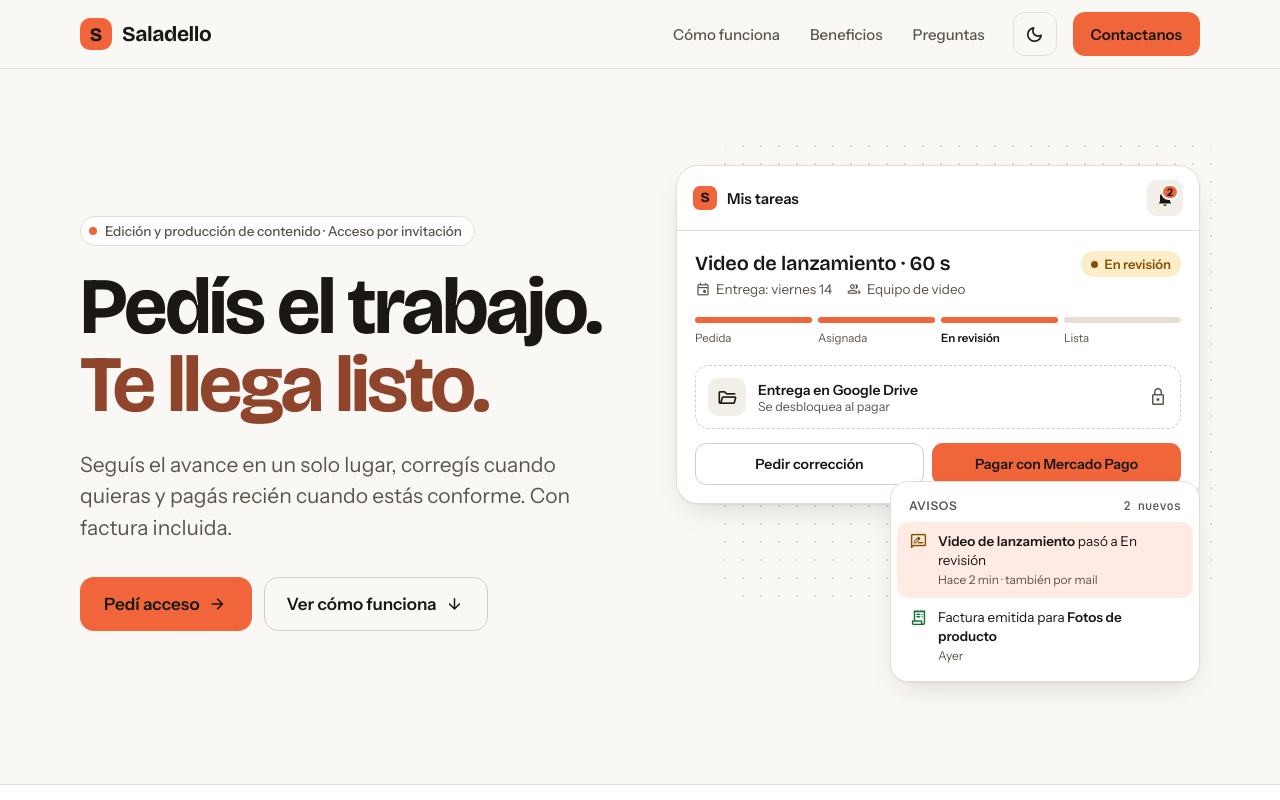
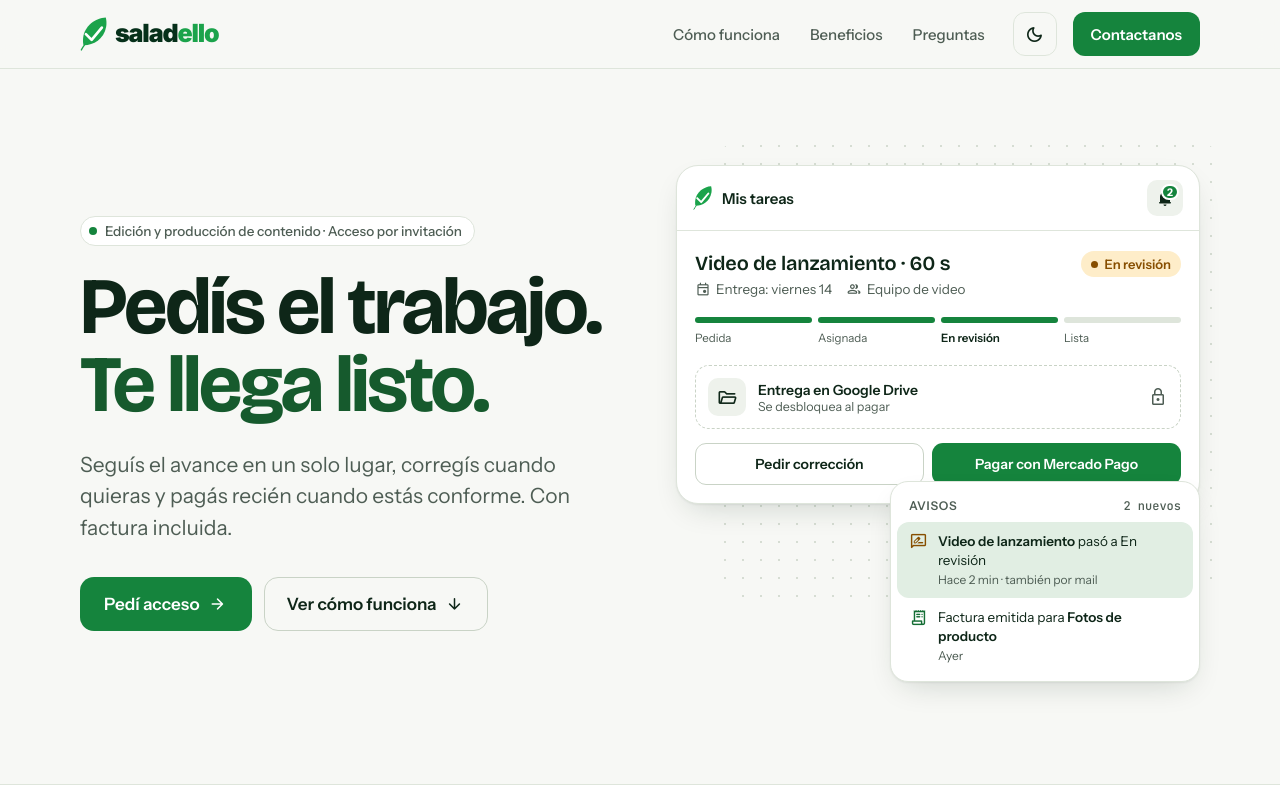
Before and after one commit to nicoblan/saladello-landing, a plain HTML site: page index.html in a window 1280 px wide. Shown: the top 800 px of the page. Drawn offline with nearby package versions, Linux system fonts and the light colour scheme.

Commit message:
Logo nuevo de Saladello y paleta verde
- Hoja con tilde + saladello en el header, el pie y el mockup
- Favicon e imagen para compartir en redes
- Colores de naranja a verde, en modo claro y oscuro

Co-Authored-By: Claude Opus 5.5 <noreply@anthropic.com>

```diff
--- a/index.html
+++ b/index.html
@@ -5,8 +5,13 @@
 <meta name="viewport" content="width=device-width, initial-scale=1">
 <title>Saladello — Pedís el trabajo, te llega listo</title>
 <meta name="description" content="Pedí trabajos de edición a un equipo de editores, seguí el avance en un solo lugar, corregí cuando quieras y pagá recién cuando estás conforme, con factura incluida.">
-<meta name="theme-color" content="#FAF8F5" media="(prefers-color-scheme: light)">
-<meta name="theme-color" content="#141210" media="(prefers-color-scheme: dark)">
+<meta name="theme-color" content="#F7F8F5" media="(prefers-color-scheme: light)">
+<meta name="theme-color" content="#0F1411" media="(prefers-color-scheme: dark)">
+<link rel="icon" type="image/svg+xml" href="assets/favicon.svg">
+<meta property="og:title" content="Saladello — Pedís el trabajo, te llega listo">
+<meta property="og:description" content="Seguís el avance en un solo lugar, corregís cuando quieras y pagás recién cuando estás conforme. Con factura incluida.">
+<meta property="og:image" content="https://saladello-landing.vercel.app/assets/logo-saladello.png">
+<meta property="og:type" content="website">
 <script>
   // Aplica el tema antes de pintar para evitar el parpadeo.
   (function () {
@@ -19,19 +24,27 @@
 </script>
 <link rel="preconnect" href="https://fonts.googleapis.com">
 <link rel="preconnect" href="https://fonts.gstatic.com" crossorigin>
-<link rel="stylesheet" href="https://fonts.googleapis.com/css2?family=Bricolage+Grotesque:opsz,wght@12..96,500..800&family=Instrument+Sans:wght@400..700&family=JetBrains+Mono:wght@400;500&display=swap">
+<link rel="stylesheet" href="https://fonts.googleapis.com/css2?family=Bricolage+Grotesque:opsz,wght@12..96,500..800&family=Instrument+Sans:wght@400..700&family=Inter:wght@800;900&family=JetBrains+Mono:wght@400;500&display=swap">
 <link rel="stylesheet" href="https://fonts.googleapis.com/css2?family=Material+Symbols+Rounded:opsz,wght,FILL,GRAD@20..48,300..500,0..1,0&display=block">
 <link rel="stylesheet" href="styles.css">
 </head>
 <body>
+
+<svg width="0" height="0" style="position:absolute" aria-hidden="true">
+  <symbol id="leaf" viewBox="0 0 260 325">
+    <path d="M248 3C150 8 42 82 30 200c-3 32 0 58 4 70 92 2 196-55 218-178 6-34 3-64-4-89Z" fill="var(--brand)"/>
+    <path d="M44 268Q26 292 13 316" fill="none" stroke="var(--brand)" stroke-width="13" stroke-linecap="round"/>
+    <path d="M57 164l55 55 98-118" fill="none" stroke="#fff" stroke-width="26" stroke-linecap="round" stroke-linejoin="round"/>
+  </symbol>
+</svg>
 
 <a class="skip" href="#contenido">Saltar al contenido</a>
 
 <header class="site-header">
   <nav class="nav" aria-label="Principal">
     <a href="#inicio" class="brand" aria-label="Saladello, ir al inicio">
-      <span class="logo" aria-hidden="true">S</span>
-      <span class="brand-name">Saladello</span>
+      <svg class="leaf" aria-hidden="true"><use href="#leaf"/></svg>
+      <span class="wordmark" aria-hidden="true"><span class="wm-a">salad</span><span class="wm-b">ello</span></span>
     </a>
     <div class="nav-links">
       <a href="#como-funciona">Cómo funciona</a>
@@ -67,7 +80,7 @@
     <div class="mock-dots" aria-hidden="true"></div>
     <div class="card mock-card" aria-hidden="true">
       <div class="mock-top">
-        <span class="logo logo-xs">S</span>
+        <svg class="leaf leaf-xs"><use href="#leaf"/></svg>
         <span class="mock-title">Mis tareas</span>
         <span class="bell"><span class="ms ms-fill">notifications</span><span class="badge">2</span></span>
       </div>
@@ -351,7 +364,7 @@
 <footer class="site-footer">
   <div class="wrap footer-top">
     <div class="footer-brand">
-      <a href="#inicio" class="brand" aria-label="Saladello, ir al inicio"><span class="logo logo-sm" aria-hidden="true">S</span><span class="brand-name">Saladello</span></a>
+      <a href="#inicio" class="brand" aria-label="Saladello, ir al inicio"><svg class="leaf" aria-hidden="true"><use href="#leaf"/></svg><span class="wordmark" aria-hidden="true"><span class="wm-a">salad</span><span class="wm-b">ello</span></span></a>
       <p>Pedís, seguís, corregís y pagás cuando estás conforme.</p>
     </div>
     <nav class="footer-nav" aria-label="Pie de página">
--- a/main.js
+++ b/main.js
@@ -2,7 +2,6 @@
  * Editá CONFIG con los datos reales antes de publicar.
  */
 const CONFIG = {
-  accent: '#F0663A',            // opciones del diseño: #F0663A, #C9E14B, #7FA6FF, #F5B83D
   showSocialProof: true,        // ocultalo hasta tener testimonios/logos verificados
   contactEmail: 'contacto.saladello@gmail.com',
   whatsapp: '+54 9 11 3602-0311',
@@ -40,7 +39,6 @@ async function submitLead(data) {
   const $$ = (s, el = document) => [...el.querySelectorAll(s)];
 
   /* ---------- Config / placeholders ---------- */
-  root.style.setProperty('--accent', CONFIG.accent);
   $$('[data-ph]').forEach(el => { el.textContent = CONFIG[el.dataset.ph]; el.dataset.placeholder = el.dataset.ph; });
   $$('[data-ph-text]').forEach(el => { el.textContent = CONFIG[el.dataset.phText]; });
   const hrefs = {
--- a/styles.css
+++ b/styles.css
@@ -1,9 +1,11 @@
 /* ===== Tokens ===== */
 :root{
-  --accent:#F0663A;--on-accent:#1A1714;
-  --bg:#FAF8F5;--bg-2:#F2EEE8;--surface:#FFFFFF;--field:#FFFFFF;
-  --ink:#1A1714;--muted:#5C554E;--line:#E4DED6;--line-2:#D3CCC2;
-  --shadow:0 1px 2px rgba(26,23,20,.06),0 12px 32px -12px rgba(26,23,20,.18);
+  /* Verde del logo: --brand es el verde de la hoja, --brand-dark el de "salad" */
+  --brand:#1BA34B;--brand-dark:#06301A;
+  --accent:#15843D;--on-accent:#FFFFFF;
+  --bg:#F7F8F5;--bg-2:#EEF2EC;--surface:#FFFFFF;--field:#FFFFFF;
+  --ink:#0E2618;--muted:#4E5D54;--line:#DEE5DB;--line-2:#C9D3C6;
+  --shadow:0 1px 2px rgba(14,38,24,.06),0 12px 32px -12px rgba(14,38,24,.2);
   --danger:oklch(0.5 0.19 27);--ok:oklch(0.5 0.13 150);
   --blue-fg:oklch(0.47 0.14 255);--blue-bg:oklch(0.95 0.03 255);
   --amber-fg:oklch(0.48 0.11 65);--amber-bg:oklch(0.95 0.05 85);
@@ -19,8 +21,10 @@
   color-scheme:light;
 }
 :root[data-theme="dark"]{
-  --bg:#141210;--bg-2:#1B1815;--surface:#211E1A;--field:#1A1714;
-  --ink:#F3EFEA;--muted:#ADA59B;--line:#322D28;--line-2:#423C35;
+  --brand:#27B35A;--brand-dark:#EAF3EC;
+  --accent:#2FBF62;--on-accent:#04220F;
+  --bg:#0F1411;--bg-2:#141B16;--surface:#19211B;--field:#121914;
+  --ink:#EEF3EE;--muted:#A3B1A7;--line:#26302A;--line-2:#35413A;
   --shadow:0 1px 2px rgba(0,0,0,.4),0 16px 40px -16px rgba(0,0,0,.7);
   --danger:oklch(0.76 0.14 27);--ok:oklch(0.8 0.12 150);
   --blue-fg:oklch(0.82 0.09 255);--blue-bg:oklch(0.32 0.06 255);
@@ -74,10 +78,12 @@ a:hover{color:var(--ink)}
 .nav{max-width:1200px;margin:0 auto;padding:0 var(--gutter);height:68px;display:flex;align-items:center;gap:16px}
 .brand{display:flex;align-items:center;gap:10px;text-decoration:none;color:var(--ink);margin-right:auto}
 .brand:hover{color:var(--ink)}
-.logo{width:32px;height:32px;border-radius:10px;background:var(--accent);color:var(--on-accent);display:grid;place-items:center;font-family:var(--display);font-weight:800;font-size:19px;line-height:1}
-.logo-sm{width:30px;height:30px;border-radius:9px;font-size:18px}
-.logo-xs{width:24px;height:24px;border-radius:7px;font-size:14px}
-.brand-name{font-family:var(--display);font-weight:700;font-size:21px;letter-spacing:-0.02em}
+.brand{gap:8px}
+.leaf{width:27px;height:34px;flex:none;display:block}
+.leaf-xs{width:19px;height:24px}
+.wordmark{font-family:'Inter',var(--display);font-weight:900;font-size:25px;line-height:1;letter-spacing:-0.045em;padding-bottom:2px}
+.wm-a{color:var(--brand-dark)}
+.wm-b{color:var(--brand)}
 .nav-links{display:flex;align-items:center;gap:6px}
 .nav-links a{color:var(--muted);text-decoration:none;font-weight:500;font-size:15px;padding:10px 12px;border-radius:10px;transition:color .2s}
 .nav-links a:hover{color:var(--ink)}
@@ -268,7 +274,7 @@ form{display:flex;flex-direction:column;gap:20px}
 .site-footer{border-top:1px solid var(--line);background:var(--bg-2)}
 .footer-top{padding-top:44px;padding-bottom:36px;display:flex;flex-wrap:wrap;gap:28px 48px;align-items:flex-start;justify-content:space-between}
 .footer-brand{display:flex;flex-direction:column;gap:12px;max-width:320px}
-.footer-brand .brand-name{font-size:20px}
+.footer-brand .wordmark{font-size:24px}
 .footer-brand p{margin:0;color:var(--muted);font-size:15px;line-height:1.5}
 .footer-nav{display:flex;flex-wrap:wrap;gap:6px 22px}
 .footer-nav a{color:var(--ink);text-decoration:none;font-size:15px;padding:6px 0}
```
Also changed, not shown: assets/favicon.svg (added), assets/logo-saladello.png (added).
